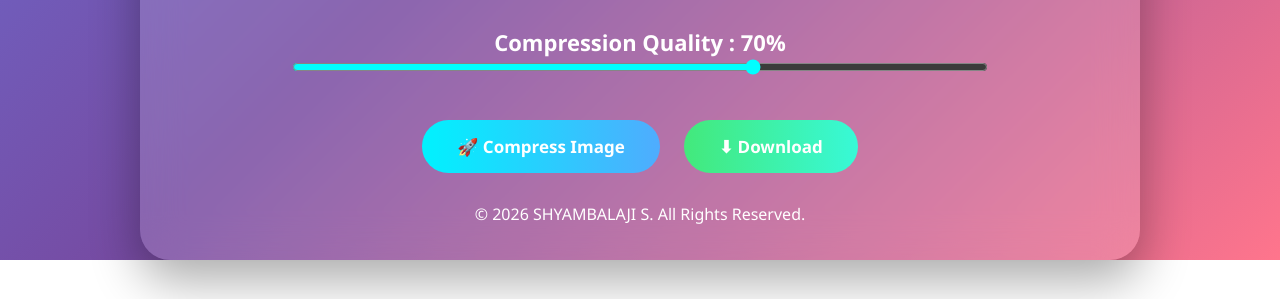
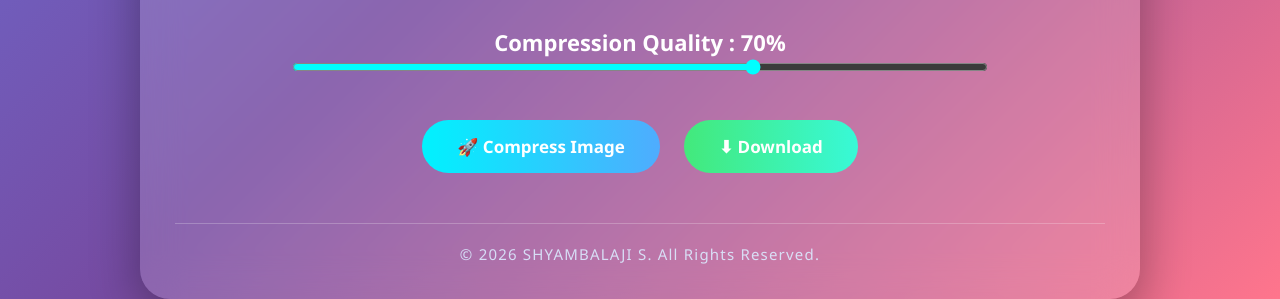
Before and after one commit to shyambalaji27/PixelShrink, a plain HTML site: page index.html in a window 1280 px wide. Shown: the part 771-1070 px from the top of the page. Before the commit the page ends 1031 px from the top, so only its background shows below. Drawn offline with Linux system fonts and the light colour scheme.

Commit message:
Update style.css

```diff
--- a/style.css
+++ b/style.css
@@ -357,3 +357,39 @@ width:100%;
 
 
 }
+footer{
+
+    margin-top:40px;
+
+    padding-top:20px;
+
+    font-family:
+    "Poppins",
+    "Segoe UI",
+    sans-serif;
+
+    font-size:15px;
+
+    font-weight:500;
+
+    letter-spacing:1.2px;
+
+    color:#dbeafe;
+
+    border-top:
+    1px solid rgba(255,255,255,0.25);
+
+    text-align:center;
+
+    opacity:0.9;
+
+}
+
+
+footer:hover{
+
+    color:#38bdf8;
+
+    transition:0.4s;
+
+}
```
